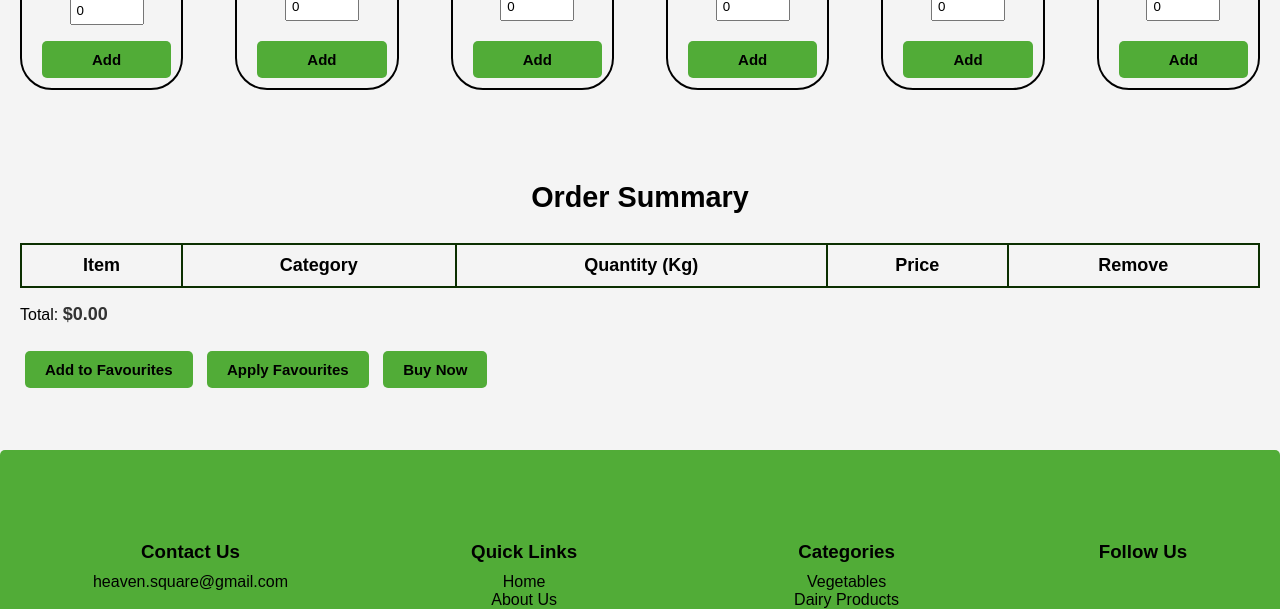
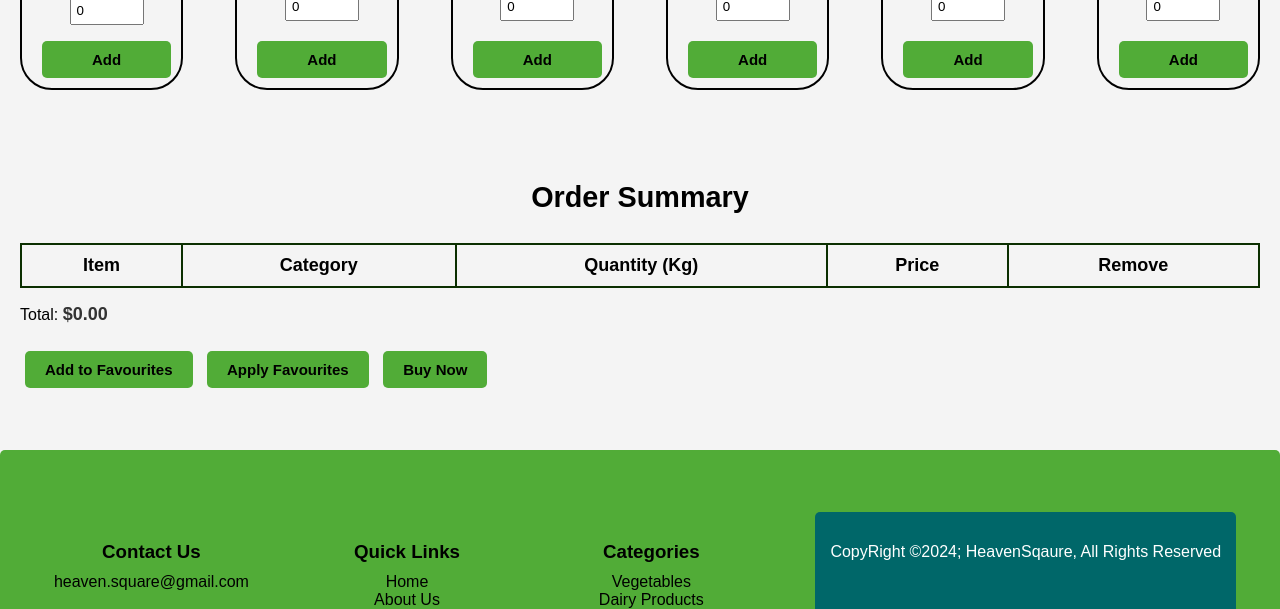
Before and after one commit to chalanifern/grocyMart, a plain HTML site: page index.html in a window 1280 px wide. Shown: the part 2633-3242 px from the top of the page. Drawn offline with Linux system fonts and the light colour scheme.

Commit message:
Add files via upload

```diff
--- a/index.html
+++ b/index.html
@@ -360,7 +360,7 @@
         <a href="dairy.html">Dairy Products</a>
         <a href="cosmetic.html">Cosmetic and Skin Care</a>
       </section>
-      <section class="footer-content">
+      <!-- <section class="footer-content">
         <h3>Follow Us</h3>
         <section class="follow-us">
         <a href="https://web.facebook.com/"><i class="fa-brands fa-facebook"></i></a>
@@ -368,7 +368,7 @@
         <a href="https://x.com/"><i class="fa-brands fa-twitter"></i></a>
         </section>
       </section>
-    </section>
+    </section> -->
     <section class="footer-bottom">
       <p>CopyRight &copy;2024; HeavenSqaure, All Rights Reserved</p>
     </section>
```
